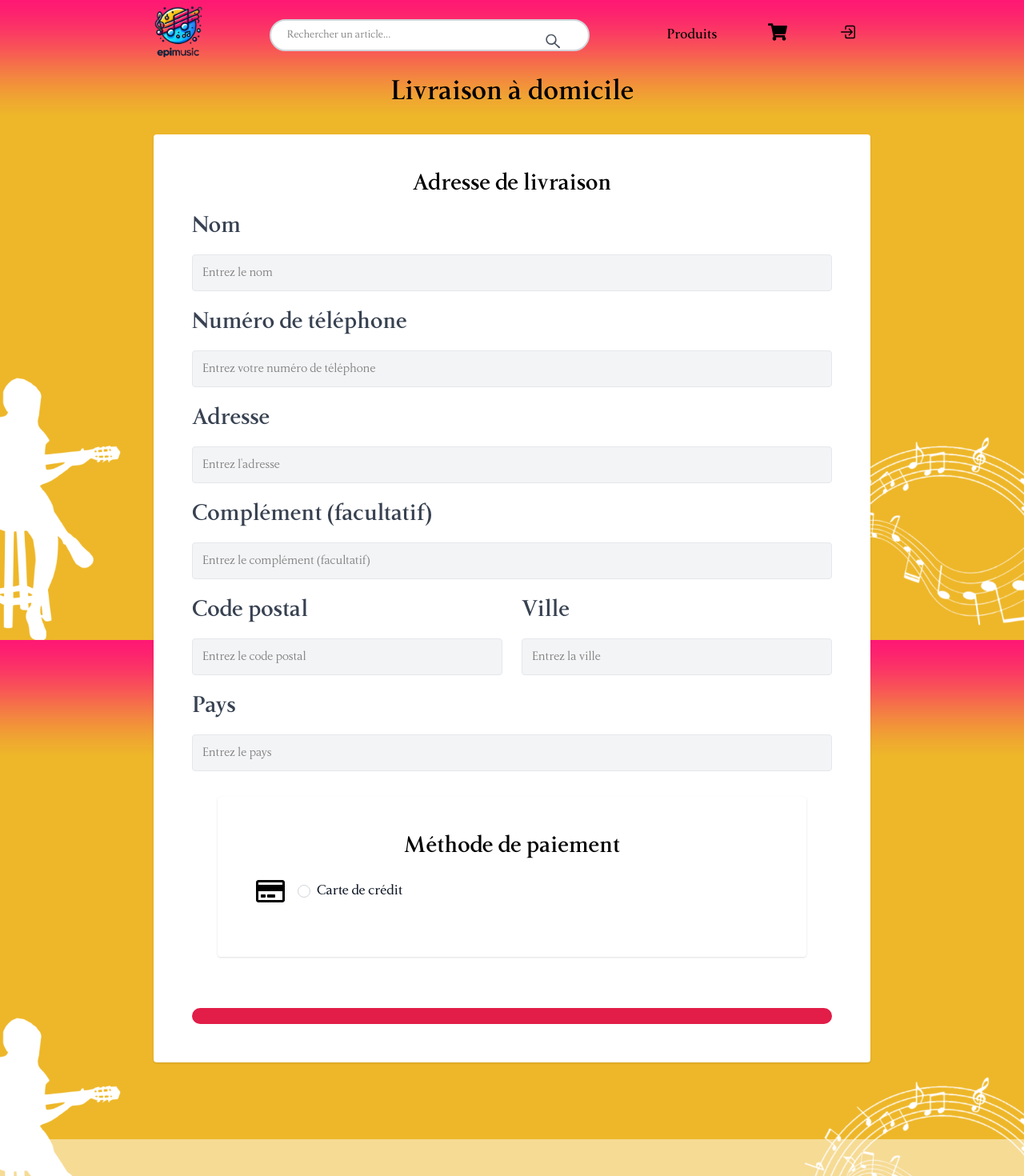
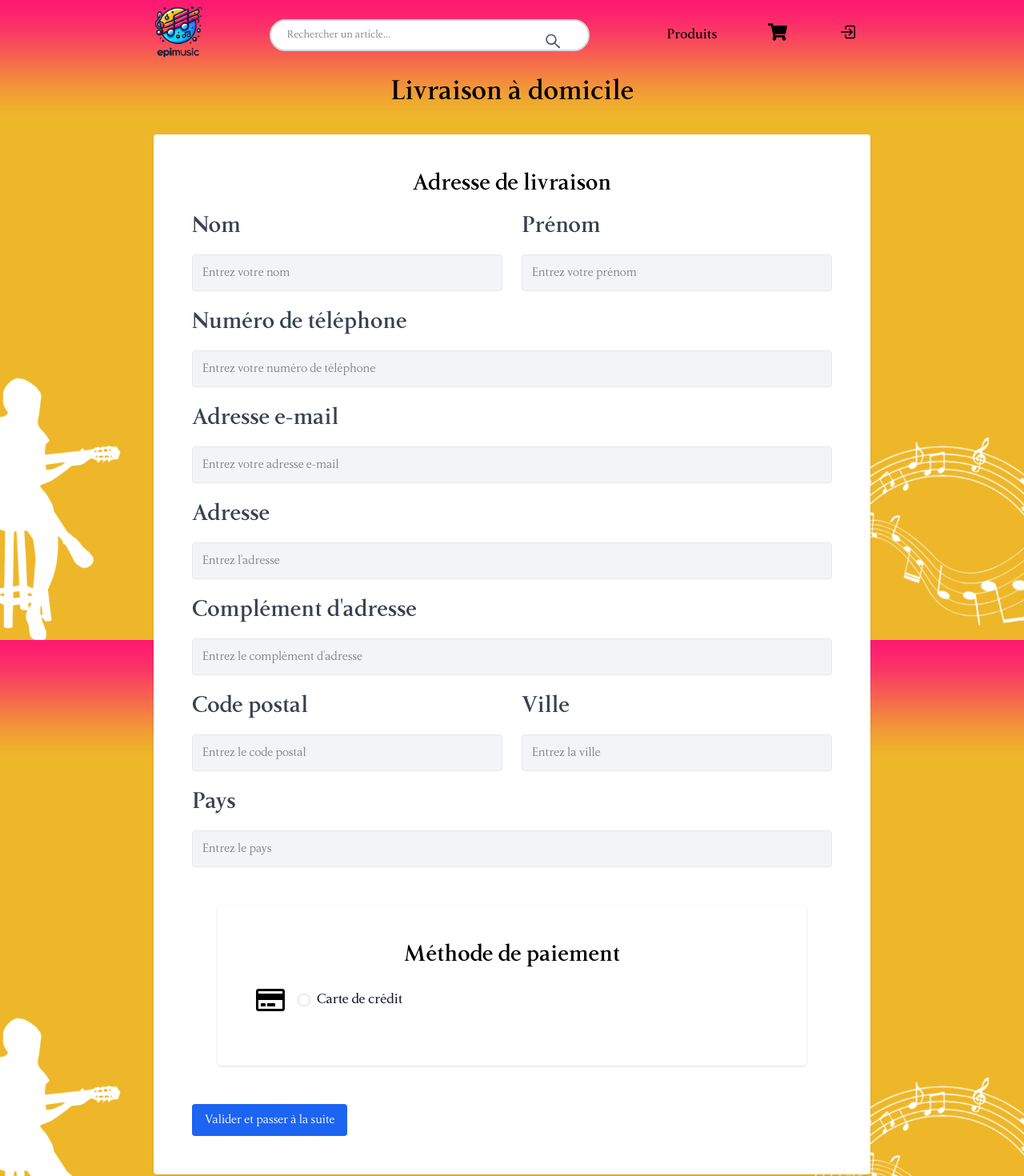
Before and after one commit to Seraphino16/Epimusic, a React (Create React App) app in the folder client/: page /delivery/home-delivery in a window 1280 px wide. Shown: the top 1470 px of the page at 80% size. Built offline with nearby package versions, Linux system fonts and the light colour scheme.

Commit message:
add UserController to get all users

```diff
--- a/client/src/components/pages/Checkout/DeliveryHomePage.jsx
+++ b/client/src/components/pages/Checkout/DeliveryHomePage.jsx
@@ -1,7 +1,7 @@
 import React, { useEffect, useState } from "react";
 import { useNavigate } from "react-router-dom";
 import Alert from "../../Alerts/Alert";
-import { FaRegCreditCard, FaShippingFast } from "react-icons/fa";
+import { FaRegCreditCard } from "react-icons/fa";
 import CartButton from "../../Buttons/CartButton";
 
 const DeliveryHomePage = () => {
@@ -10,7 +10,9 @@ const DeliveryHomePage = () => {
     const [shippingCosts, setShippingCosts] = useState();
     const [cartQuantity, setCartQuantity] = useState();
     const [total, setTotal] = useState();
-    const [name, setName] = useState("");
+    const [lastname, setLastname] = useState("");
+    const [firstname, setFirstname] = useState("");
+    const [email, setEmail] = useState("");
     const [telephone, setTelephone] = useState("");
     const [address, setAddress] = useState("");
     const [complement, setComplement] = useState("");
@@ -42,7 +44,6 @@ const DeliveryHomePage = () => {
 
     return (
         <div className="w-9/12 m-auto">
-            <div></div>
             <Alert message={alert.message} type={alert.type} />
             <h1 className="text-center text-4xl font-bold my-4">
                 Livraison à domicile
@@ -56,21 +57,39 @@ const DeliveryHomePage = () => {
                         {message && <p className="success">{message}</p>}
                         {error && <p className="error">{error}</p>}
                         <form>
-                            <div className="md:flex items-center mt-4">
-                                <div className="w-full flex flex-col">
+                        <div className="md:flex items-center mt-4">
+                                <div className="w-full flex flex-col md:w-1/2">
                                     <label
-                                        htmlFor="name"
+                                        htmlFor="lastname"
                                         className="text-gray-700"
                                     >
                                         Nom
                                     </label>
                                     <input
                                         type="text"
-                                        id="name"
-                                        placeholder="Entrez le nom"
-                                        value={name}
+                                        placeholder="Entrez votre nom"
+                                        value={lastname}
                                         onChange={(e) =>
-                                            setName(e.target.value)
+                                            setLastname(e.target.value)
+                                        }
+                                        required
+                                        className="leading-none text-gray-900 p-3 focus:outline-none focus:border-blue-700 mt-2 bg-gray-100 border rounded border-gray-200"
+                                    />
+                                </div>
+                                <div className="w-full flex flex-col md:w-1/2 md:ml-6 md:mt-0 mt-4">
+                                    <label
+                                        htmlFor="firstname"
+                                        className="text-gray-700"
+                                    >
+                                        Prénom
+                                    </label>
+                                    <input
+                                        type="text"
+                                        id="city"
+                                        placeholder="Entrez votre prénom"
+                                        value={firstname}
+                                        onChange={(e) =>
+                                            setFirstname(e.target.value)
                                         }
                                         required
                                         className="leading-none text-gray-900 p-3 focus:outline-none focus:border-blue-700 mt-2 bg-gray-100 border rounded border-gray-200"
@@ -92,6 +111,26 @@ const DeliveryHomePage = () => {
                                         value={telephone}
                                         onChange={(e) =>
                                             setTelephone(e.target.value)
+                                        }
+                                        required
+                                        className="leading-none text-gray-900 p-3 focus:outline-none focus:border-blue-700 mt-2 bg-gray-100 border rounded border-gray-200"
+                                    />
+                                </div>
+                            </div><div className="md:flex items-center mt-4">
+                                <div className="w-full flex flex-col">
+                                    <label
+                                        htmlFor="telephone"
+                                        className="text-gray-700"
+                                    >
+                                        Adresse e-mail
+                                    </label>
+                                    <input
+                                        type="text"
+                                        id="email"
+                                        placeholder="Entrez votre adresse e-mail"
+                                        value={email}
+                                        onChange={(e) =>
+                                            setEmail(e.target.value)
                                         }
                                         required
                                         className="leading-none text-gray-900 p-3 focus:outline-none focus:border-blue-700 mt-2 bg-gray-100 border rounded border-gray-200"
@@ -125,12 +164,12 @@ const DeliveryHomePage = () => {
                                         htmlFor="complement"
                                         className="text-gray-700"
                                     >
-                                        Complément (facultatif)
+                                        Complément d'adresse
                                     </label>
                                     <input
                                         type="text"
                                         id="complement"
-                                        placeholder="Entrez le complément (facultatif)"
+                                        placeholder="Entrez le complément d'adresse"
                                         value={complement}
                                         onChange={(e) =>
                                             setComplement(e.target.value)
@@ -201,7 +240,7 @@ const DeliveryHomePage = () => {
                                 </div>
                             </div>
 
-                            <div className="max-w-5xl mx-auto px-6 sm:px-6 lg:px-8 mt-8 mb-8">
+                            <div className="max-w-5xl mx-auto px-6 sm:px-6 lg:px-8 mt-12 mb-8">
                                 <div className="bg-white w-full shadow rounded p-8 sm:p-12">
                                     <p className="text-3xl font-bold leading-7 text-center text-black">
                                         Méthode de paiement
@@ -219,14 +258,9 @@ const DeliveryHomePage = () => {
                                     </div>
                                 </div>
                             </div>
-                            <div className="flex justify-center">
-                                <CartButton
-                                    type="submit"
-                                    isSubmitting={isSubmitting}
-                                >
-                                    Confirmer la commande
-                                </CartButton>
-                            </div>
+                            <button className="bg-blue-600 text-white px-4 py-2 rounded hover:bg-blue-500 mt-4">
+                                Valider et passer à la suite
+                            </button>
                         </form>
                     </div>
                 </div>
```
Also changed, not shown: 2 other files (tests, documents, lock files or other folders).
